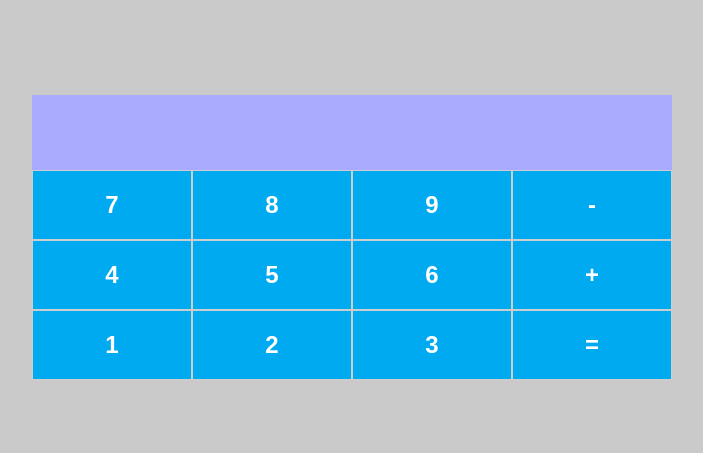
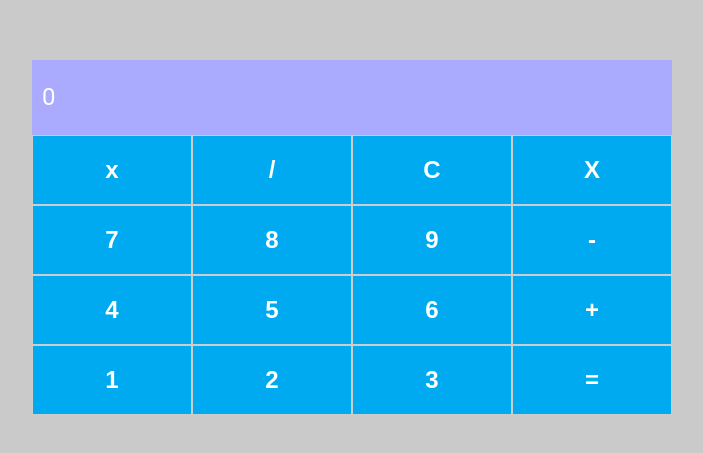
Before and after one commit to Leticia-Chamarelli/calculadora_react, a React (Create React App) app: page / in a window 1280 px wide. Shown: the part 163-616 px from the top of the page, without its empty margins (288-991 px from the left). Built offline with nearby package versions, Linux system fonts and the light colour scheme.

Commit message:
Button interactions implemented

```diff
--- a/src/App.js
+++ b/src/App.js
@@ -1,29 +1,46 @@
 import Input from './components/Input';
 import Button from './components/Button';
-import { Container, Content, Row, Column } from "./styles";
+import { Container, Content, Row } from "./styles";
+import { useState } from 'react';
 
 const App = () => {
+  const [currentNumber, setCurrentNumber] = useState('0');
+
+  const handleOnClear = () => {
+    setCurrentNumber('0')
+  };
+
+  const handleAddNumber = (num) => {
+    setCurrentNumber(prev => `${num}${prev === '0' ? '' : prev}`)
+  };
+
   return (
     <Container>
     <Content>
-      <Input/>
+      <Input value={currentNumber}/>
       <Row>
-        <Button label="7"/>
-        <Button label="8"/>
-        <Button label="9"/>
+        <Button label="x"/>
+        <Button label="/"/>
+        <Button label="C" onClick={handleOnClear}/>
+        <Button label="X"/>
+      </Row>
+      <Row>
+        <Button label="7" onClick={() => handleAddNumber('7')}/>
+        <Button label="8" onClick={() => handleAddNumber('8')}/>
+        <Button label="9" onClick={() => handleAddNumber('9')}/>
         <Button label="-"/>
       </Row>
       <Row>
-        <Button label="4"/>
-        <Button label="5"/>
-        <Button label="6"/>
-        <Button label="+"/>
+        <Button label="4" onClick={() => handleAddNumber('4')}/>
+        <Button label="5" onClick={() => handleAddNumber('5')}/>
+        <Button label="6" onClick={() => handleAddNumber('6')}/>
+        <Button label="+" onClick={() => handleAddNumber('+')}/>
       </Row>
       <Row>
-        <Button label="1"/>
-        <Button label="2"/>
-        <Button label="3"/>
-        <Button label="="/>
+        <Button label="1" onClick={() => handleAddNumber('1')}/>
+        <Button label="2" onClick={() => handleAddNumber('2')}/>
+        <Button label="3" onClick={() => handleAddNumber('3')}/>
+        <Button label="=" onClick={() => handleAddNumber('=')}/>
       </Row>
     </Content>
     </Container>
--- a/src/components/button/index.js
+++ b/src/components/button/index.js
@@ -2,7 +2,7 @@ import { ButtonContainer } from "./styles";
 
 const Button = ({label, onClick}) => {
     return (
-      <ButtonContainer onClick={onClick} >
+      <ButtonContainer onClick={onClick} type="button">
         {label}
       </ButtonContainer>
     );
--- a/src/components/button/styles.js
+++ b/src/components/button/styles.js
@@ -8,4 +8,8 @@ export const ButtonContainer = styled.button`
     font-size: 24px;
     font-weight: 700;
     flex: 1;
+
+    &:hover {
+        opacity: 0.6;
+    }
 `
--- a/src/components/input/index.js
+++ b/src/components/input/index.js
@@ -1,9 +1,9 @@
 import { InputContainer } from "./styles";
 
-const Input = () => {
+const Input = ({value}) => {
     return (
       <InputContainer>
-        <input/>
+        <input disabled value={value}/>
       </InputContainer>
     );
   }
```
